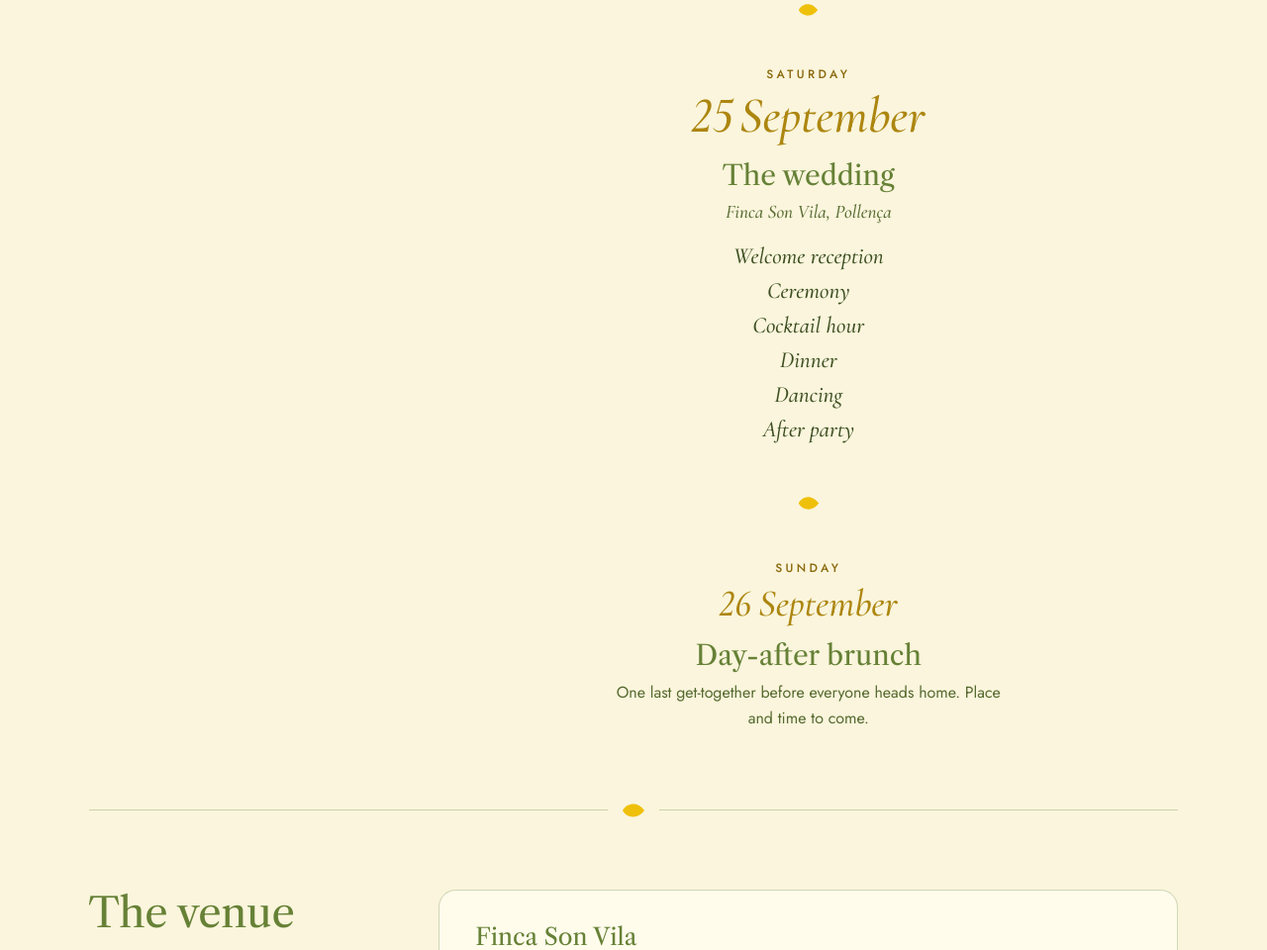
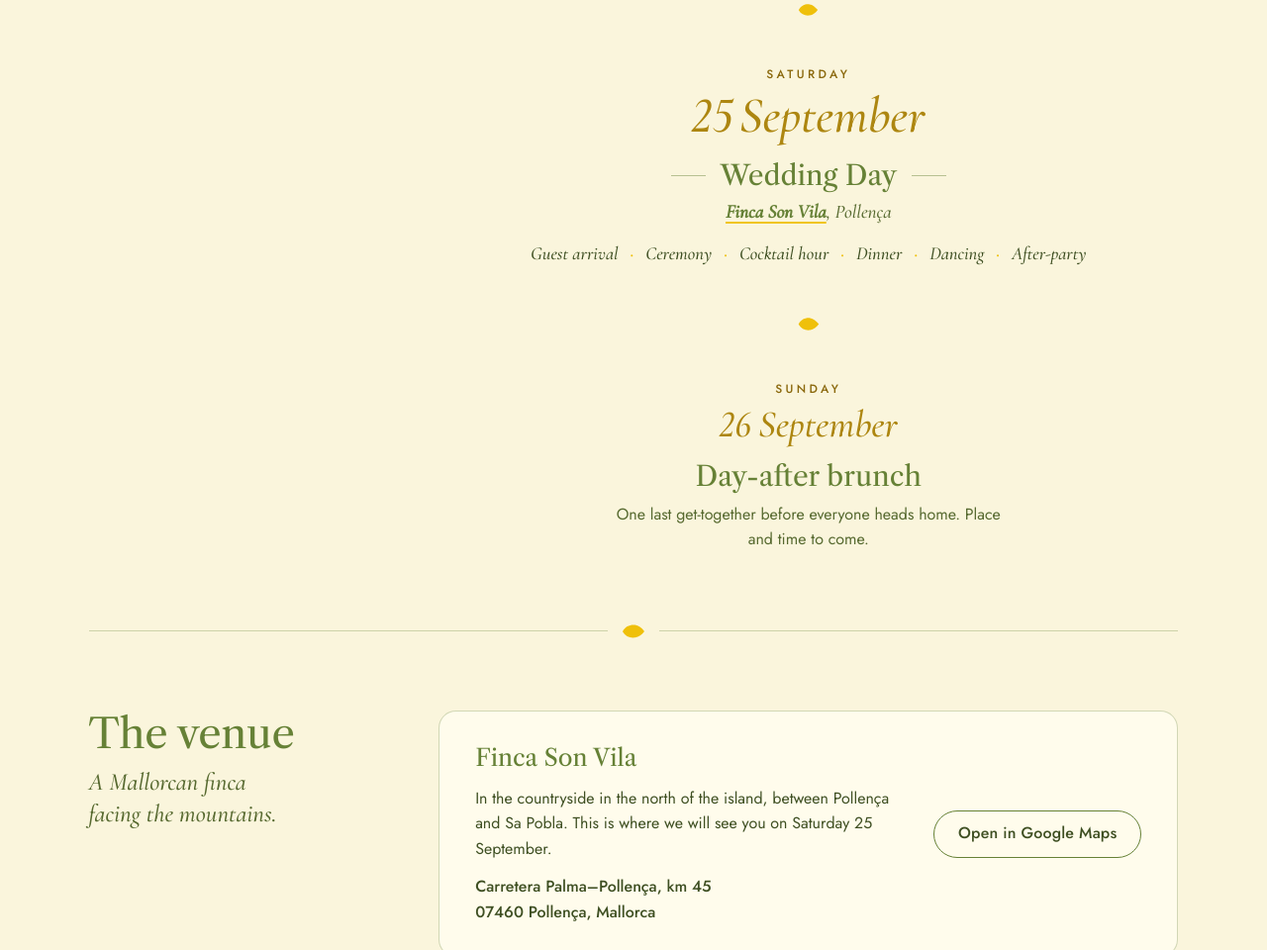
Before and after one commit to marvahakimi0604-dotcom/marva-jules-2027, a plain HTML site: page index.html in a window 1280 px wide. Shown: the part 1748-2708 px from the top of the page at 99% size. Drawn offline with nearby package versions, Linux system fonts and the light colour scheme.

Commit message:
Wedding Day : titre, déroulé sur une ligne, lien Google Maps vers Finca Son Vila
Co-Authored-By: Claude Opus 5.5 <noreply@anthropic.com>
Claude-Session: https://claude.ai/code/session_01SzpN4HYBbAGRpmVzjb5h5U

```diff
--- a/index.html
+++ b/index.html
@@ -130,6 +130,8 @@ h3{font:400 1.2rem/1.25 var(--display);color:var(--ink);text-wrap:balance}
 .day-num,.day-month{font:italic 500 2rem/1 var(--script);color:var(--gold);font-variant-numeric:lining-nums}
 .day-main .day-num,.day-main .day-month{font-size:2.6rem}
 .day h3{font-size:1.45rem;color:var(--olive)}
+.day-title{display:flex;align-items:center;justify-content:center;gap:.9rem}
+.day-title::before,.day-title::after{content:"";width:2.2rem;height:1px;background:var(--olive);opacity:.45}
 .day p{margin:.45rem auto 0;max-width:42ch;color:var(--leaf)}
 .day .where{font:italic 500 1.2rem/1.3 var(--script)}
 .moments{margin-top:1.1rem;display:flex;flex-direction:column;align-items:center;gap:.3rem;font:italic 500 1.25rem/1.3 var(--script);color:var(--ink)}
@@ -295,7 +297,8 @@ input[aria-invalid="true"],select[aria-invalid="true"]{border-color:var(--alert)
   .day-num,.day-month{font-size:2.4rem}
   .day-main .day-num,.day-main .day-month{font-size:3.2rem}
   .day h3{font-size:1.75rem}
-  .moments{font-size:1.45rem}
+  .moments{flex-direction:row;justify-content:center;gap:0;white-space:nowrap;font-size:min(1.4rem,1.45vw)}
+  .moments li + li::before{content:"·";margin:0 .65em;color:var(--lemon);font-style:normal;font-weight:700}
 
   /* Lieu : texte à gauche, bouton à droite */
   .venue{grid-template-columns:minmax(0,1fr) auto;column-gap:2.5rem;padding:2rem 2.25rem;margin-top:2rem}
@@ -390,15 +393,15 @@ input[aria-invalid="true"],select[aria-invalid="true"]{border-color:var(--alert)
         <li class="day day-main">
           <div class="day-when"><span class="day-dow">Samedi</span><span class="day-num"><span>25</span></span><span class="day-month">septembre</span></div>
           <div>
-            <h3>Le mariage</h3>
-            <p class="where">Finca Son Vila, Pollença</p>
+            <h3 class="day-title">Wedding Day</h3>
+            <p class="where"><a class="spot" href="https://www.google.com/maps/search/?api=1&amp;query=Finca+Son+Vila%2C+Pollen%C3%A7a" target="_blank" rel="noopener">Finca Son Vila</a>, Pollença</p>
             <ol class="moments">
-              <li>Réception d’accueil</li>
+              <li>Accueil des invités</li>
               <li>Cérémonie</li>
               <li>Cocktail</li>
               <li>Dîner</li>
               <li>Soirée dansante</li>
-              <li>After party</li>
+              <li>After-party</li>
             </ol>
           </div>
         </li>
@@ -751,7 +754,7 @@ input[aria-invalid="true"],select[aria-invalid="true"]{border-color:var(--alert)
     "Un premier verre ensemble pour lancer le week-end. Lieu et horaire à venir.": "A first drink together to kick off the weekend. Place and time to come.",
     "Le mariage": "The wedding",
     "Cérémonie": "Ceremony",
-    "Réception d’accueil": "Welcome reception",
+    "Accueil des invités": "Guest arrival",
     "Cocktail": "Cocktail hour",
     "Dîner": "Dinner",
     "Soirée dansante": "Dancing",
```
